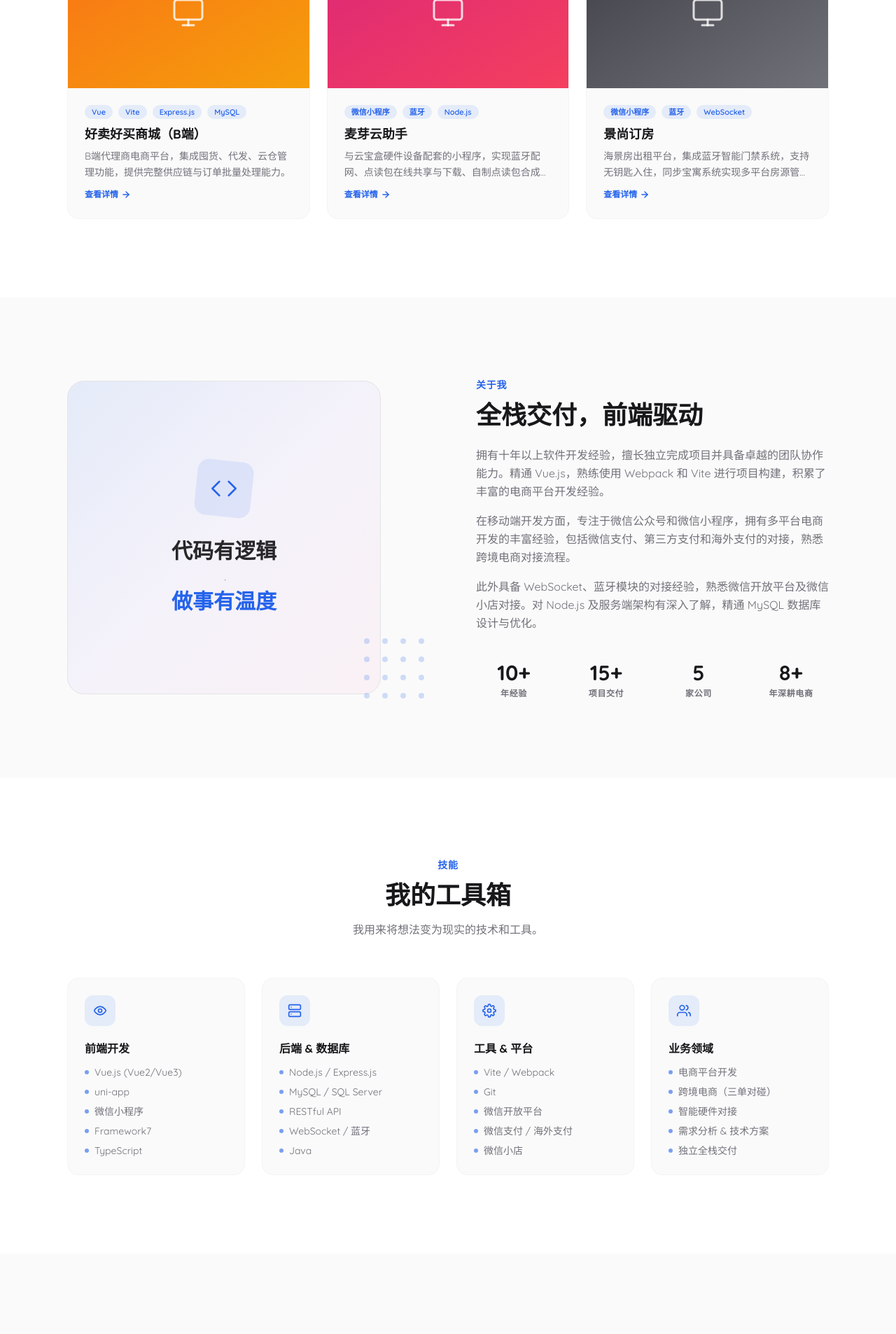
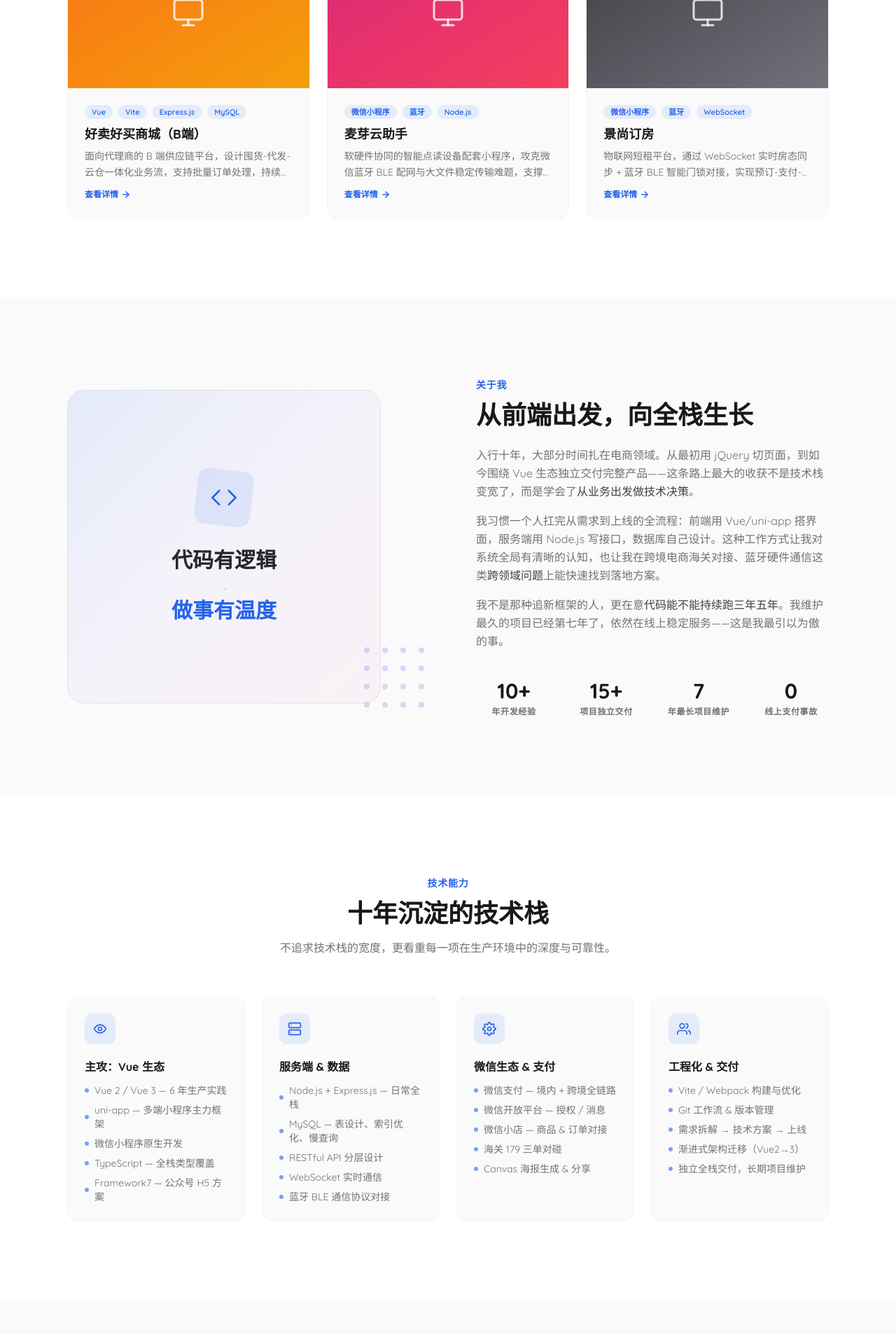
Before and after one commit to yijiaqingilm/portfolio, a Vue app: page / in a window 1280 px wide. Shown: the part 1672-3578 px from the top of the page at 70% size. Built offline with nearby package versions, Linux system fonts and the light colour scheme.

Commit message:
文案优化

```diff
--- a/src/components/AboutSection.vue
+++ b/src/components/AboutSection.vue
@@ -1,9 +1,9 @@
 <script setup>
 const stats = [
-  { value: '10+', label: '年经验' },
-  { value: '15+', label: '项目交付' },
-  { value: '5', label: '家公司' },
-  { value: '8+', label: '年深耕电商' },
+  { value: '10+', label: '年开发经验' },
+  { value: '15+', label: '项目独立交付' },
+  { value: '7', label: '年最长项目维护' },
+  { value: '0', label: '线上支付事故' },
 ]
 </script>
 
@@ -42,18 +42,18 @@ const stats = [
           <div class="fade-up">
             <span class="text-sm font-bold text-accent uppercase tracking-wider">关于我</span>
             <h2 class="mt-3 font-body font-bold text-3xl sm:text-4xl text-zinc-900 dark:text-white">
-              全栈交付，前端驱动
+              从前端出发，向全栈生长
             </h2>
           </div>
           <div class="fade-up mt-6 space-y-4 text-zinc-500 dark:text-zinc-400 leading-relaxed">
             <p>
-              拥有十年以上软件开发经验，擅长独立完成项目并具备卓越的团队协作能力。精通 Vue.js，熟练使用 Webpack 和 Vite 进行项目构建，积累了丰富的电商平台开发经验。
+              入行十年，大部分时间扎在电商领域。从最初用 jQuery 切页面，到如今围绕 Vue 生态独立交付完整产品——这条路上最大的收获不是技术栈变宽了，而是学会了<span class="text-zinc-700 dark:text-zinc-300 font-medium">从业务出发做技术决策</span>。
             </p>
             <p>
-              在移动端开发方面，专注于微信公众号和微信小程序，拥有多平台电商开发的丰富经验，包括微信支付、第三方支付和海外支付的对接，熟悉跨境电商对接流程。
+              我习惯一个人扛完从需求到上线的全流程：前端用 Vue/uni-app 搭界面，服务端用 Node.js 写接口，数据库自己设计。这种工作方式让我对系统全局有清晰的认知，也让我在跨境电商海关对接、蓝牙硬件通信这类<span class="text-zinc-700 dark:text-zinc-300 font-medium">跨领域问题</span>上能快速找到落地方案。
             </p>
             <p>
-              此外具备 WebSocket、蓝牙模块的对接经验，熟悉微信开放平台及微信小店对接。对 Node.js 及服务端架构有深入了解，精通 MySQL 数据库设计与优化。
+              我不是那种追新框架的人，更在意<span class="text-zinc-700 dark:text-zinc-300 font-medium">代码能不能持续跑三年五年</span>。我维护最久的项目已经第七年了，依然在线上稳定服务——这是我最引以为傲的事。
             </p>
           </div>
 
--- a/src/components/ProjectGrid.vue
+++ b/src/components/ProjectGrid.vue
@@ -9,7 +9,7 @@ const selectedProject = ref(null)
 const projects = [
   {
     title: '麦芽小达人商城',
-    description: '图书电商综合平台，涵盖拼团、秒杀、满减等营销功能，从 Vue2+Webpack 升级至 Vue3+Vite，支持公众号与小程序双端。',
+    description: '独立主导的图书电商平台，历经 6 年持续迭代，完成 Vue2 → Vue3 架构升级，支撑公众号与小程序双端运营及多种营销玩法。',
     tags: ['Vue', 'uni-app', 'Node.js', 'MySQL'],
     gradient: 'bg-gradient-to-br from-blue-600 to-cyan-500',
     category: '电商平台',
@@ -17,31 +17,30 @@ const projects = [
     period: '2018.03 - 至今',
     details: [
       {
-        heading: '核心业务',
+        heading: '架构演进',
         items: [
-          '完整的电商购物流程：商品浏览、加入购物车、选择支付方式、订单管理',
-          '丰富的营销活动：拼团、秒杀、满减满赠等',
-          '便捷的推广系统：推广链接生成、海报分享、社交媒体一键分享',
+          '主导 Vue2 + Webpack → Vue3 + Vite 的渐进式迁移，构建速度提升约 80%，首屏加载优化至秒开',
+          '设计公众号（Vue + Framework7）与小程序（uni-app）双端共享业务逻辑层，减少重复代码约 40%',
+          '服务端从 JavaScript 全量迁移至 TypeScript，消除运行时类型错误，提升协作效率',
         ],
       },
       {
-        heading: '技术架构',
+        heading: '核心技术方案',
         items: [
-          '公众号端：Vue + Framework7 搭建',
-          '小程序端：uni-app 框架开发',
-          '技术升级：从 Vue2 + Webpack 逐步升级至 Vue3 + Vite',
-          '服务端：Express.js 框架，全量 TypeScript 编写',
+          '营销引擎：抽象拼团、秒杀、满减等活动为可配置模块，新活动上线周期从一周缩短至 1-2 天',
+          '推广系统：Canvas 动态海报生成 + 短链追踪，支撑分销裂变闭环',
+          '支付链路：微信支付全流程封装，统一处理签名、回调、对账，稳定运行至今零事故',
         ],
       },
       {
-        heading: '项目职责',
-        text: '作为客户端与服务端开发负责人，全权负责架构设计、功能实现和性能优化，确保用户体验和数据安全。',
+        heading: '个人角色',
+        text: '作为客户端与服务端唯一开发负责人，独立完成从需求拆解、技术方案设计到上线部署全流程，持续维护 6 年，保障业务稳定运转。',
       },
     ],
   },
   {
     title: '麦芽海外购',
-    description: '跨境电商小程序（香港主体），完成海关179对接、微信支付单上报、三方物流仓对接，实现完整跨境购物闭环。',
+    description: '从零搭建的跨境电商小程序（香港主体），独立打通海关三单对碰、微信支付合规上报及多保税仓物流链路，3 个月内完成上线。',
     tags: ['uni-app', 'Express.js', 'TypeScript'],
     gradient: 'bg-gradient-to-br from-emerald-600 to-teal-500',
     category: '电商平台',
@@ -49,28 +48,30 @@ const projects = [
     period: '2024.10 - 至今',
     details: [
       {
-        heading: '核心功能',
+        heading: '技术挑战与方案',
         items: [
-          '完整的跨境电商购物流程：产品浏览、下单、支付、订单跟踪',
-          '海关179号文件对接：自动生成和提交海关文档，简化清关流程',
-          '微信支付单上报：集成微信支付，实现支付单自动上报',
-          '三方物流对接：锦堂芜湖仓、成都保税仓及易通平台',
+          '海关 179 对碰：设计订单-支付-物流三单自动推送机制，对接海关加签验证，确保申报数据一致性',
+          '支付合规：封装微信跨境支付链路，实现支付单自动上报与异常重试，满足海关监管要求',
+          '多仓调度：抽象统一物流接口适配锦堂芜湖仓、成都保税仓及易通平台，业务切仓无需改动前端',
         ],
       },
       {
-        heading: '技术实现',
+        heading: '架构设计',
         items: [
-          '客户端：微信小程序 + uni-app 框架',
-          '服务端：Node.js + Express.js，全量 TypeScript',
-          'API 设计：RESTful API，支持前后端及物流服务高效协作',
-          '数据库：MySQL，灵活应对跨境电商大量数据需求',
+          '基于 uni-app 搭建小程序端，复用麦芽小达人成熟的组件库与业务模块，缩短开发周期约 50%',
+          '服务端全量 TypeScript + Express.js，统一错误处理与日志链路，便于跨境业务排查',
+          'RESTful API 分层设计，将海关、物流等外部服务隔离为独立适配层，降低耦合',
         ],
+      },
+      {
+        heading: '个人角色',
+        text: '独立负责客户端与服务端全栈开发，从跨境业务调研、海关接口文档解读到系统设计与上线，全程一人推进。',
       },
     ],
   },
   {
     title: '麦芽推荐官',
-    description: '集成推广平台，汇聚多电商平台商品，为推广员提供链接生成、海报分享、实时佣金数据分析等工具。',
+    description: '多平台商品聚合分销小程序，设计统一商品适配层对接微信小店等多源数据，支撑推广员实时佣金追踪与裂变传播。',
     tags: ['uni-app', 'TypeScript', '微信小店'],
     gradient: 'bg-gradient-to-br from-violet-600 to-purple-500',
     category: '电商平台',
@@ -78,27 +79,30 @@ const projects = [
     period: '2024.11 - 至今',
     details: [
       {
-        heading: '核心特点',
+        heading: '架构亮点',
         items: [
-          '多平台集成：汇聚麦芽小达人、麦芽大用、麦芽海外购等平台商品',
-          '便捷推广工具：推广链接生成、分享海报、社交媒体一键分享',
-          '实时数据分析：推广效果、佣金收入、转化率等指标实时查看',
-          '多元商品选择：涵盖图书、生活、美妆等多个领域',
+          '统一商品适配层：抽象多平台（麦芽小达人、麦芽大用、海外购）商品数据为标准模型，新平台接入只需编写适配器',
+          '微信小店深度对接：打通商品同步、订单回流、佣金结算全链路，实现微信生态内闭环分销',
+          '分销追踪体系：基于短链 + 参数透传实现多级推广归因，佣金数据实时可查',
         ],
       },
       {
-        heading: '技术架构',
+        heading: '技术实现',
         items: [
-          '小程序：uni-app 框架开发',
-          '服务端：Express.js，全量 TypeScript 编写',
-          '核心对接：微信小店接口，实现多平台订单与商品适配',
+          '基于 uni-app 开发，复用成熟组件体系，Canvas 动态合成分享海报，支持自定义模板',
+          '服务端 Express.js + TypeScript，定时任务同步多平台订单状态，保证数据最终一致性',
+          '数据看板：推广效果、转化率、佣金收入等核心指标可视化，辅助推广员决策',
         ],
+      },
+      {
+        heading: '个人角色',
+        text: '独立完成产品技术方案设计与全栈开发，重点攻克多平台数据源异构适配与微信小店接口对接。',
       },
     ],
   },
   {
     title: '好卖好买商城（B端）',
-    description: 'B端代理商电商平台，集成囤货、代发、云仓管理功能，提供完整供应链与订单批量处理能力。',
+    description: '面向代理商的 B 端供应链平台，设计囤货-代发-云仓一体化业务流，支持批量订单处理，持续服务 6 年稳定运行。',
     tags: ['Vue', 'Vite', 'Express.js', 'MySQL'],
     gradient: 'bg-gradient-to-br from-orange-500 to-amber-500',
     category: '电商平台',
@@ -106,28 +110,31 @@ const projects = [
     period: '2018.03 - 至今',
     details: [
       {
-        heading: '核心功能',
+        heading: '业务复杂度',
         items: [
-          '完整购物流程：商品浏览、购物车、下单、多种支付方式',
-          '囤货功能：提前备货，囤货管理界面查看商品数量及状态',
-          '代发功能：简化物流流程，代发订单管理与发货状态跟踪',
-          '云仓管理：降低库存成本，实时查看库存信息和商品流转',
-          '批量订单管理：集中处理多个订单，提升运营效率',
+          '囤货体系：设计库存预占与释放机制，解决并发囤货场景下的超卖问题',
+          '代发链路：打通代理商下单 → 供应商发货 → 物流跟踪的异步流转，状态机驱动订单生命周期',
+          '云仓管理：实时库存同步与流转记录，支持多仓调拨，降低代理商运营成本',
+          '批量操作：订单批量处理、导出、发货，大数据量场景下采用分页加载与虚拟滚动保证流畅',
         ],
       },
       {
-        heading: '技术实现',
+        heading: '技术方案',
         items: [
-          '客户端：Vue.js + Vite 高效前端开发',
-          '服务端：Node.js + Express.js 高可用后端',
-          '数据库：MySQL，设计合理表结构支持各项业务功能',
+          '前端 Vue.js + Vite 构建，组件化拆分复杂表单与数据表格，提升 B 端页面可维护性',
+          '服务端 Express.js + MySQL，针对高频查询场景优化索引与慢查询，保障系统响应速度',
+          '与 C 端（麦芽小达人）共享商品、订单核心数据模型，避免数据孤岛',
         ],
+      },
+      {
+        heading: '个人角色',
+        text: '独立负责 B 端全栈开发，重点解决供应链多角色协作的业务建模与复杂状态流转问题。',
       },
     ],
   },
   {
     title: '麦芽云助手',
-    description: '与云宝盒硬件设备配套的小程序，实现蓝牙配网、点读包在线共享与下载、自制点读包合成等功能。',
+    description: '软硬件协同的智能点读设备配套小程序，攻克微信蓝牙 BLE 配网与大文件稳定传输难题，支撑用户自制点读包创作与分享。',
     tags: ['微信小程序', '蓝牙', 'Node.js'],
     gradient: 'bg-gradient-to-br from-pink-600 to-rose-500',
     category: '智能硬件',
@@ -135,29 +142,30 @@ const projects = [
     period: '2023.01 - 至今',
     details: [
       {
-        heading: '核心功能',
+        heading: '技术挑战与方案',
         items: [
-          '云宝盒设备管理：注册、状态监控、使用记录与维护提醒',
-          '蓝牙配网：手机蓝牙配对云宝盒，连接状态实时反馈',
-          '点读包分享：在线分享自制点读包，促进资源交流',
-          '自制点读包：上传文本、音频及图像，自由创建学习材料',
-          '批量制作：模板下载和导入，快速生成多个点读包',
+          '蓝牙配网：基于微信 BLE API 实现设备扫描、配对、Wi-Fi 信息写入，处理 iOS/Android 蓝牙权限差异与连接超时重试',
+          '大文件传输：点读包含音频与图像资源，设计分片传输 + 断点续传机制，通过 FTP 上传至自有服务器，保证弱网下的传输可靠性',
+          '点读包合成：前端实现文本、音频、图像的编排与预览，支持模板批量导入，降低用户创作门槛',
         ],
       },
       {
-        heading: '技术实现',
+        heading: '架构设计',
         items: [
-          '客户端：微信小程序开发框架',
-          '服务端：Node.js + Express.js',
-          '蓝牙：微信小程序蓝牙 API，与云宝盒高效配对与传输',
-          '存储：点读包通过 FTP 上传至自有服务器',
+          '小程序原生开发，封装蓝牙通信模块为 Promise 化 API，上层业务调用简洁统一',
+          '设备状态管理：设计本地缓存 + 服务端同步的双层状态模型，离线场景也可查看设备信息',
+          '服务端 Node.js + Express.js，提供点读包存储、社区分享、版本管理等接口',
         ],
+      },
+      {
+        heading: '个人角色',
+        text: '独立负责小程序与服务端开发，与硬件团队协作定义蓝牙通信协议，推动软硬件联调至量产交付。',
       },
     ],
   },
   {
     title: '景尚订房',
-    description: '海景房出租平台，集成蓝牙智能门禁系统，支持无钥匙入住，同步宝寓系统实现多平台房源管理。',
+    description: '物联网短租平台，通过 WebSocket 实时房态同步 + 蓝牙 BLE 智能门锁对接，实现预订-支付-无钥匙入住全流程闭环。',
     tags: ['微信小程序', '蓝牙', 'WebSocket'],
     gradient: 'bg-gradient-to-br from-zinc-700 to-zinc-500',
     category: '智能硬件',
@@ -165,16 +173,16 @@ const projects = [
     period: '2021.03 - 2021.10',
     details: [
       {
-        heading: '核心特点',
+        heading: '技术挑战与方案',
         items: [
-          '智能门禁系统：蓝牙开门，无钥匙入住的现代体验',
-          '完整订单流程：快速房间预订、支付和入住，实时房态查询',
-          '多平台同步：整合宝寓系统，房源信息同步至多个平台',
+          '实时房态：基于 WebSocket 长连接实现房源状态实时推送，解决多平台并发预订的数据一致性问题',
+          '蓝牙开锁：与嵌入式团队共同定义 BLE 通信协议，处理设备发现、鉴权、指令下发全流程，兼容多型号门锁',
+          '多平台同步：对接宝寓系统 API，设计双向同步机制，确保自有平台与第三方渠道房态统一',
         ],
       },
       {
-        heading: '项目职责',
-        text: '负责上游服务端与小程序客户端开发，与嵌入式团队紧密协作，成功实现蓝牙开门智能功能。',
+        heading: '个人角色',
+        text: '负责服务端与小程序端开发，7 个月内完成从零到上线。核心价值在于打通软件与硬件的通信链路，与嵌入式团队紧密协作，将蓝牙开锁方案从 demo 推进至稳定可用。',
       },
     ],
   },
--- a/src/components/SkillsSection.vue
+++ b/src/components/SkillsSection.vue
@@ -1,24 +1,48 @@
 <script setup>
 const skillGroups = [
   {
-    title: '前端开发',
+    title: '主攻：Vue 生态',
     icon: '<path d="M2 12s3-7 10-7 10 7 10 7-3 7-10 7-10-7-10-7z"/><circle cx="12" cy="12" r="3"/>',
-    skills: ['Vue.js (Vue2/Vue3)', 'uni-app', '微信小程序', 'Framework7', 'TypeScript'],
+    skills: [
+      'Vue 2 / Vue 3 — 6 年生产实践',
+      'uni-app — 多端小程序主力框架',
+      '微信小程序原生开发',
+      'TypeScript — 全栈类型覆盖',
+      'Framework7 — 公众号 H5 方案',
+    ],
   },
   {
-    title: '后端 & 数据库',
+    title: '服务端 & 数据',
     icon: '<rect x="2" y="2" width="20" height="8" rx="2"/><rect x="2" y="14" width="20" height="8" rx="2"/><line x1="6" y1="6" x2="6.01" y2="6"/><line x1="6" y1="18" x2="6.01" y2="18"/>',
-    skills: ['Node.js / Express.js', 'MySQL / SQL Server', 'RESTful API', 'WebSocket / 蓝牙', 'Java'],
+    skills: [
+      'Node.js + Express.js — 日常全栈',
+      'MySQL — 表设计、索引优化、慢查询',
+      'RESTful API 分层设计',
+      'WebSocket 实时通信',
+      '蓝牙 BLE 通信协议对接',
+    ],
   },
   {
-    title: '工具 & 平台',
+    title: '微信生态 & 支付',
     icon: '<circle cx="12" cy="12" r="3"/><path d="M19.4 15a1.65 1.65 0 0 0 .33 1.82l.06.06a2 2 0 0 1-2.83 2.83l-.06-.06a1.65 1.65 0 0 0-1.82-.33 1.65 1.65 0 0 0-1 1.51V21a2 2 0 0 1-4 0v-.09A1.65 1.65 0 0 0 9 19.4a1.65 1.65 0 0 0-1.82.33l-.06.06a2 2 0 0 1-2.83-2.83l.06-.06A1.65 1.65 0 0 0 4.68 15a1.65 1.65 0 0 0-1.51-1H3a2 2 0 0 1 0-4h.09A1.65 1.65 0 0 0 4.6 9a1.65 1.65 0 0 0-.33-1.82l-.06-.06a2 2 0 0 1 2.83-2.83l.06.06A1.65 1.65 0 0 0 9 4.68a1.65 1.65 0 0 0 1-1.51V3a2 2 0 0 1 4 0v.09a1.65 1.65 0 0 0 1 1.51 1.65 1.65 0 0 0 1.82-.33l.06-.06a2 2 0 0 1 2.83 2.83l-.06.06A1.65 1.65 0 0 0 19.4 9a1.65 1.65 0 0 0 1.51 1H21a2 2 0 0 1 0 4h-.09a1.65 1.65 0 0 0-1.51 1z"/>',
-    skills: ['Vite / Webpack', 'Git', '微信开放平台', '微信支付 / 海外支付', '微信小店'],
+    skills: [
+      '微信支付 — 境内 + 跨境全链路',
+      '微信开放平台 — 授权 / 消息',
+      '微信小店 — 商品 & 订单对接',
+      '海关 179 三单对碰',
+      'Canvas 海报生成 & 分享',
+    ],
   },
   {
-    title: '业务领域',
+    title: '工程化 & 交付',
     icon: '<path d="M17 21v-2a4 4 0 0 0-4-4H5a4 4 0 0 0-4 4v2"/><circle cx="9" cy="7" r="4"/><path d="M23 21v-2a4 4 0 0 0-3-3.87"/><path d="M16 3.13a4 4 0 0 1 0 7.75"/>',
-    skills: ['电商平台开发', '跨境电商（三单对碰）', '智能硬件对接', '需求分析 & 技术方案', '独立全栈交付'],
+    skills: [
+      'Vite / Webpack 构建与优化',
+      'Git 工作流 & 版本管理',
+      '需求拆解 → 技术方案 → 上线',
+      '渐进式架构迁移（Vue2→3）',
+      '独立全栈交付，长期项目维护',
+    ],
   },
 ]
 </script>
@@ -27,12 +51,12 @@ const skillGroups = [
   <section id="skills" class="py-20 sm:py-28">
     <div class="max-w-6xl mx-auto section-padding">
       <div class="text-center max-w-2xl mx-auto mb-14 fade-up">
-        <span class="text-sm font-bold text-accent uppercase tracking-wider">技能</span>
+        <span class="text-sm font-bold text-accent uppercase tracking-wider">技术能力</span>
         <h2 class="mt-3 font-body font-bold text-3xl sm:text-4xl text-zinc-900 dark:text-white">
-          我的工具箱
+          十年沉淀的技术栈
         </h2>
         <p class="mt-4 text-zinc-500 dark:text-zinc-400 leading-relaxed">
-          我用来将想法变为现实的技术和工具。
+          不追求技术栈的宽度，更看重每一项在生产环境中的深度与可靠性。
         </p>
       </div>
 
```
